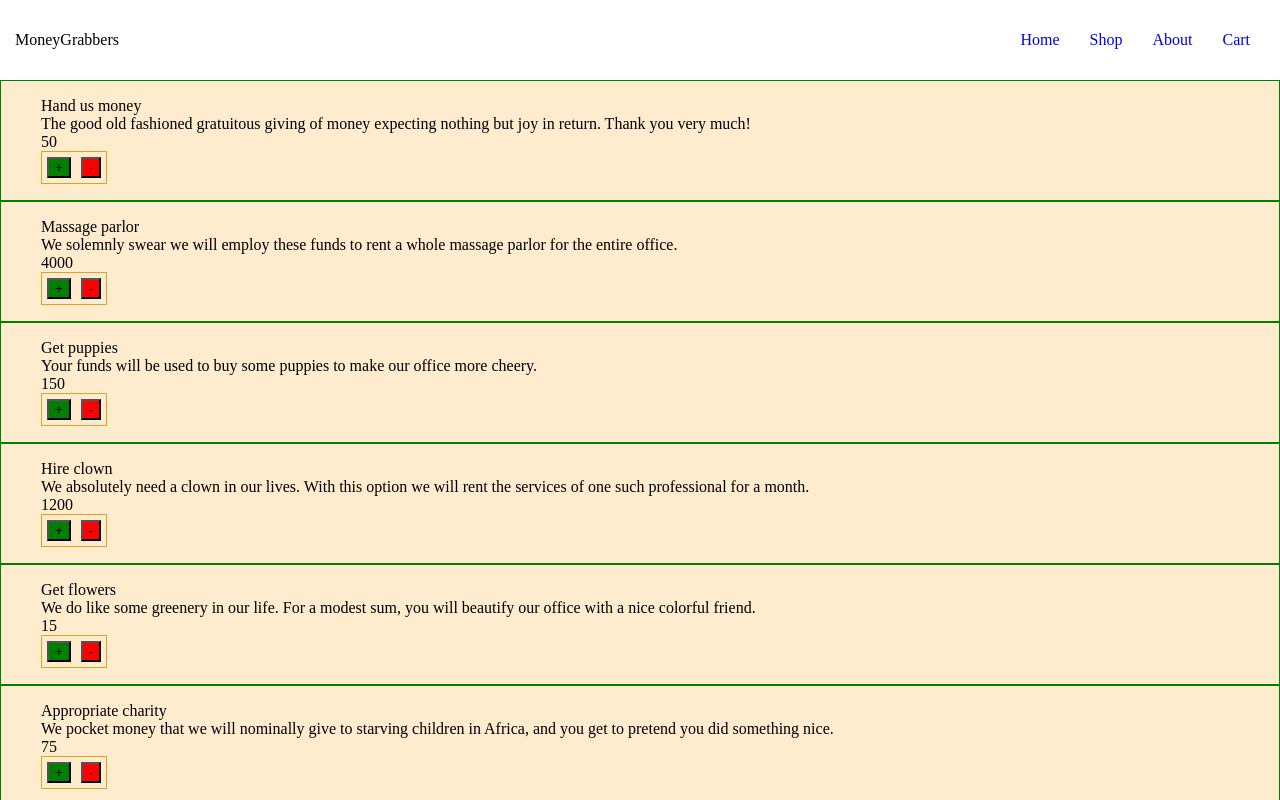
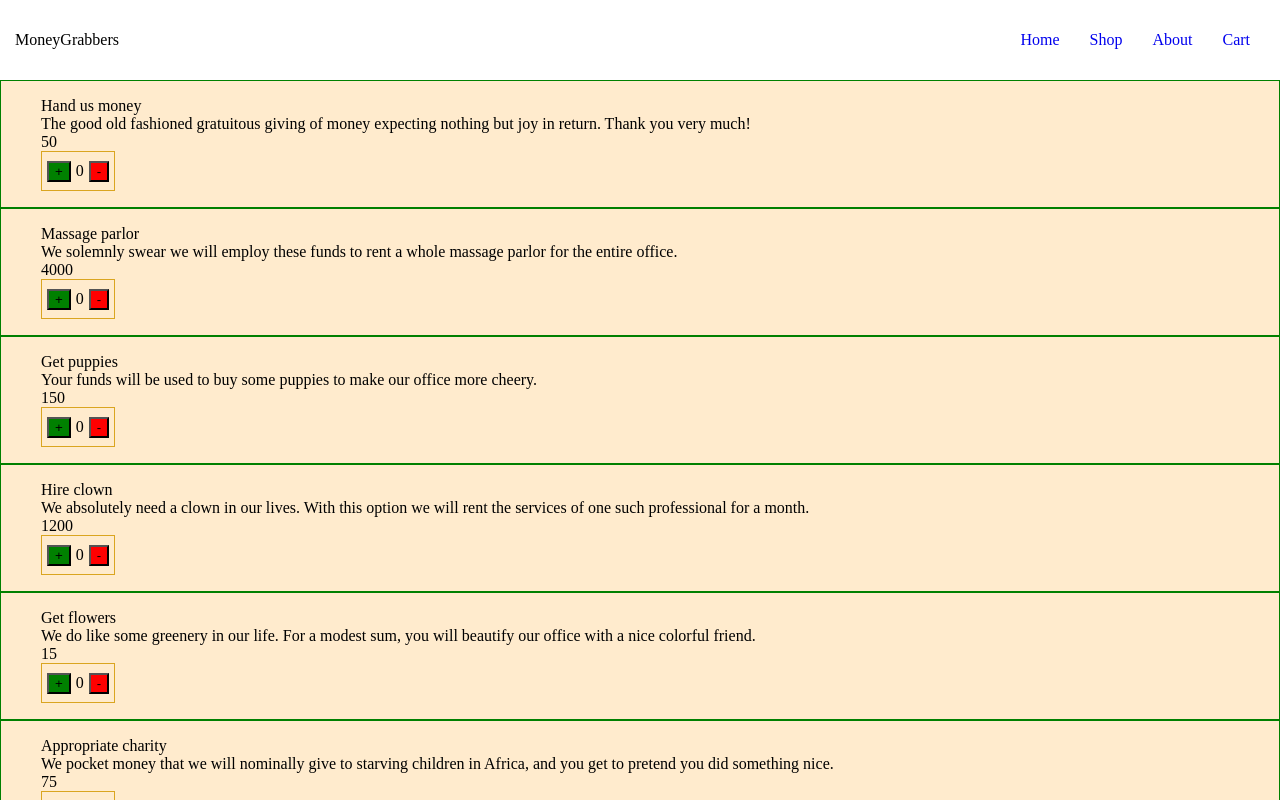
Before and after one commit to Osserc/shopping-cart, a React (Create React App) app: page /shop in a window 1280 px wide. Shown: the top 800 px of the page. Built offline with nearby package versions, Linux system fonts and the light colour scheme.

Commit message:
Add quantity display in store page

```diff
--- a/src/App.js
+++ b/src/App.js
@@ -91,7 +91,7 @@ function App() {
       <Routes>
         <Route path="" element={<Homepage />}></Route>
         <Route path="about" element={<About />}></Route>
-        <Route path="shop" element={<Shop handleCart={handleCart} />}></Route>
+        <Route path="shop" element={<Shop cart={cart} handleCart={handleCart} />}></Route>
         <Route path="cart" element={<Cart />}></Route>
       </Routes>
     </BrowserRouter>
--- a/src/components/OrderButton.js
+++ b/src/components/OrderButton.js
@@ -1,8 +1,21 @@
 function OrderButton(props) {
+    function checkPresence(id) {
+        if (props.cart.find((item) => item.product.id === id) !== undefined) return true
+        return false
+    }
+
+    function findQuantity(id) {
+        if (checkPresence(id) === true) {
+            return props.cart.find((item) => item.product.id === id).quantity.toString()
+        } else {
+            return 0
+        }
+    }
+
     return (
         <div className='flex justify-center align-center btn-box p-5 w-fit'>
             <button className='btn-plus' data-action='add' data-id={props.id} onClick={props.handleCart}>+</button>
-            <div className='p-5'></div>
+            <div className='p-5'>{findQuantity(props.id)}</div>
             <button className='btn-minus' data-action='remove' data-id={props.id} onClick={props.handleCart}>-</button>
         </div>
     )
--- a/src/components/Shop.js
+++ b/src/components/Shop.js
@@ -16,7 +16,7 @@ function Shop(props) {
                     <div>
                         {item.price}
                     </div>
-                    <OrderButton id={item.id} handleCart={props.handleCart} />
+                    <OrderButton cart={props.cart} id={item.id} handleCart={props.handleCart} />
                 </ul>
             </div>
         })}</div>
```
